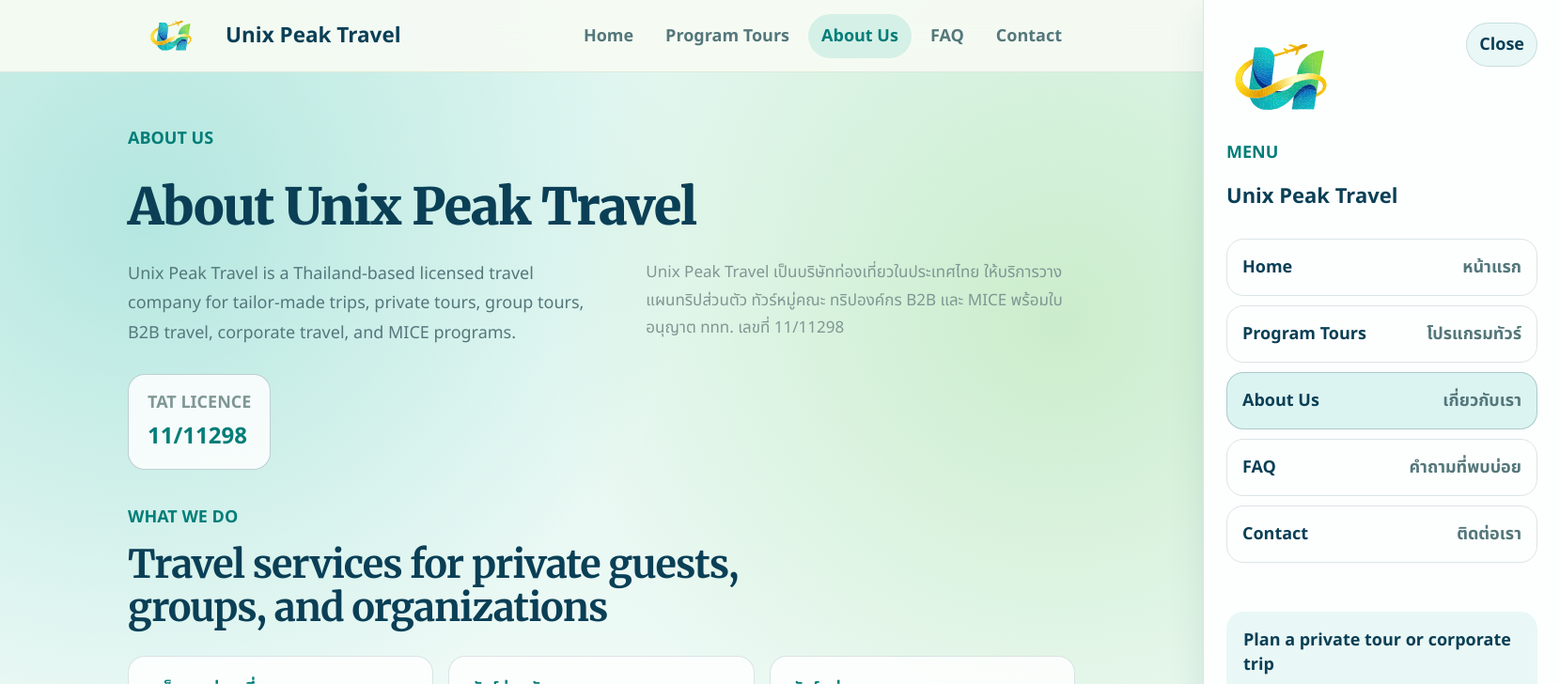
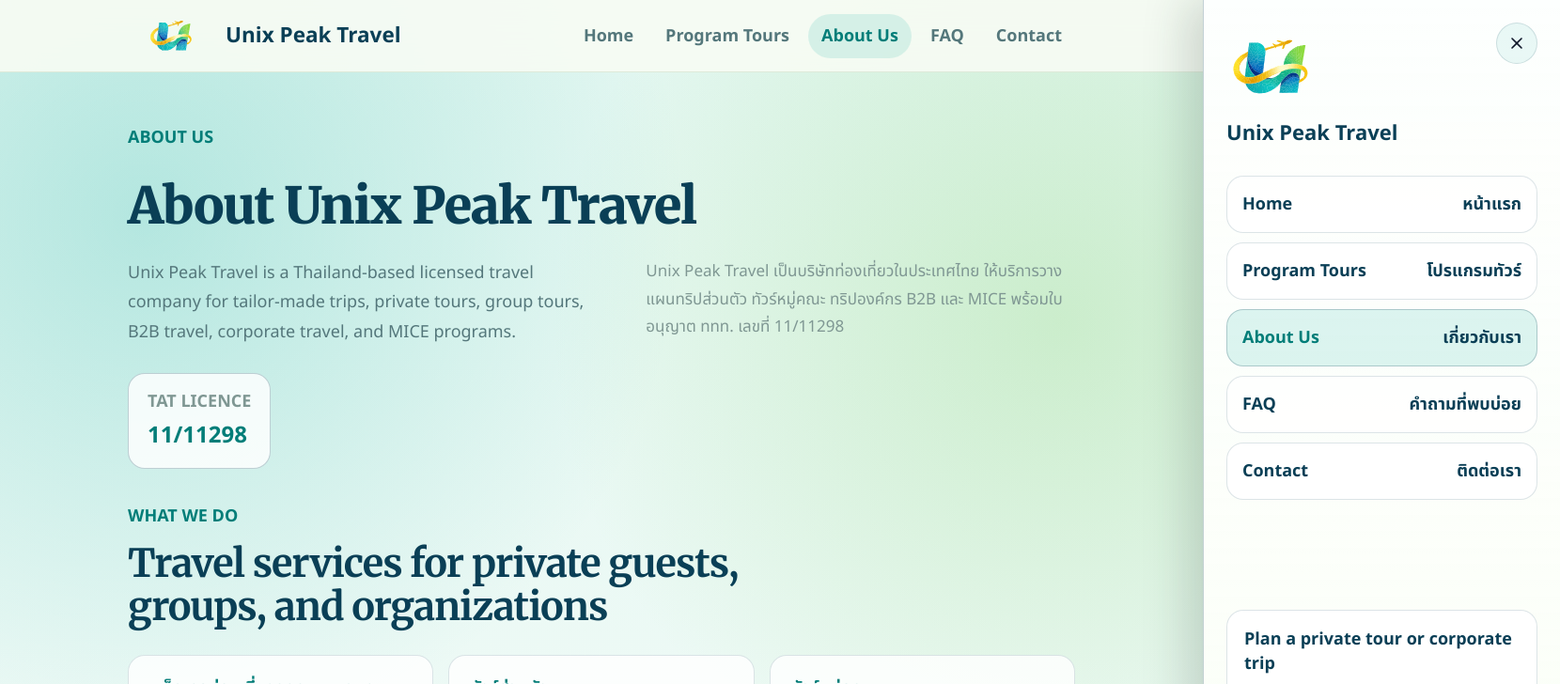
Before and after one commit to unixpeak/unixpeak, a Next.js app: page /about in a window 1280 px wide. Shown: the top 728 px of the page at 94% size, 1660 px wide, since content can reach past the window. Built offline with nearby package versions, Linux system fonts and the light colour scheme.

Commit message:
Update nav bar

```diff
--- a/src/app/globals.css
+++ b/src/app/globals.css
@@ -9,8 +9,9 @@
 
   --container: 1280px;
   --pad-x: 2rem;
+  --nav-height: 76px;
   --section-y: 2.75rem;
-  --scroll-offset: 86px;
+  --scroll-offset: calc(var(--nav-height) + 10px);
 
   --font-display: 'Merriweather', 'Noto Sans Thai', 'Prompt', serif;
   --font-body: 'Noto Sans Thai', 'Prompt', sans-serif;
@@ -125,6 +126,7 @@
   display: flex;
   flex-direction: column;
   overflow-x: clip;
+  padding-top: var(--nav-height);
 
   color: var(--text);
   font-family: var(--font-body);
@@ -498,7 +500,6 @@
   }
 
   :root {
-    --scroll-offset: 78px;
     --section-y: 2.35rem;
   }
 }
@@ -510,7 +511,7 @@
 
   :root {
     --pad-x: 1rem;
-    --scroll-offset: 72px;
+    --nav-height: 68px;
     --section-y: 2rem;
   }
 
--- a/src/components/Footer/Footer.tsx
+++ b/src/components/Footer/Footer.tsx
@@ -49,7 +49,7 @@
       ? {
           label: "Phone",
           href: `tel:${primaryPhone.phone.replaceAll("-", "")}`,
-          icon: "/icons/Phone.png",
+          icon: "/icons/Phone.svg",
           external: false,
         }
       : null,
--- a/src/components/Nav/Nav.module.css
+++ b/src/components/Nav/Nav.module.css
@@ -1,6 +1,8 @@
 .header {
-  position: sticky;
+  position: fixed;
   top: 0;
+  left: 0;
+  right: 0;
   z-index: 50;
   border-bottom: 1px solid rgba(219, 232, 212, 0.84);
   background: rgba(247, 251, 243, 0.92);
@@ -12,7 +14,7 @@
   align-items: center;
   justify-content: space-between;
   width: min(100%, var(--layout-max-width));
-  min-height: 76px;
+  min-height: var(--nav-height, 76px);
   margin: 0 auto;
   padding: 0 var(--layout-gutter);
   gap: 24px;
@@ -106,7 +108,8 @@
   inset: 0;
   z-index: 80;
   border: 0;
-  background: rgba(23, 48, 34, 0.34);
+  background: rgba(8, 32, 31, 0.42);
+  backdrop-filter: blur(2px);
   cursor: pointer;
   opacity: 0;
   pointer-events: none;
@@ -130,9 +133,13 @@
   gap: 26px;
   overflow-y: auto;
   overscroll-behavior: contain;
-  border-left: 1px solid var(--color-border);
-  background: var(--color-surface);
-  box-shadow: var(--shadow-soft);
+  border-left: 1px solid var(--color-border-strong);
+  background: linear-gradient(
+    180deg,
+    var(--color-surface) 0%,
+    #fbfff8 100%
+  );
+  box-shadow: -18px 0 44px rgba(33, 55, 42, 0.18);
   padding: 24px;
   transform: translateX(100%);
   transition: transform var(--transition-base);
@@ -151,39 +158,34 @@
 
 .drawerBrand {
   display: grid;
-  gap: 8px;
+  gap: 6px;
   min-width: 0;
 }
 
 .drawerLogo {
-  width: 116px;
+  width: 94px;
   height: auto;
   object-fit: contain;
 }
 
-.drawerEyebrow {
-  color: var(--color-accent-strong);
-  font-size: 1rem;
-  font-weight: 800;
-  text-transform: uppercase;
-}
-
 .drawerTitle {
-  margin-top: 4px;
   color: var(--color-text);
   font-size: 22px;
   font-weight: 800;
 }
 
 .closeButton {
+  display: inline-flex;
+  align-items: center;
+  justify-content: center;
+  width: 44px;
+  height: 44px;
+  flex: 0 0 auto;
   border: 1px solid var(--color-border);
   border-radius: var(--radius-pill);
   background: var(--color-surface-soft);
-  color: var(--color-text);
   cursor: pointer;
-  font-size: 1rem;
-  font-weight: 800;
-  padding: 9px 13px;
+  padding: 0;
 }
 
 .drawerNav {
@@ -199,6 +201,7 @@
   min-width: 0;
   border: 1px solid var(--color-border);
   border-radius: var(--radius-md);
+  background: rgba(255, 255, 255, 0.92);
   color: var(--color-text);
   font-size: 18px;
   font-weight: 800;
@@ -210,10 +213,11 @@
 .drawerLink:hover {
   border-color: var(--color-border-strong);
   background: var(--color-accent-soft);
+  color: var(--color-accent-strong);
 }
 
 .drawerLinkThai {
-  color: var(--color-text-muted);
+  color: var(--color-text);
   font-size: 1rem;
   font-weight: 700;
   text-align: right;
@@ -221,9 +225,10 @@
 
 .drawerContact {
   margin-top: auto;
+  border: 1px solid var(--color-border);
   border-radius: var(--radius-md);
-  background: var(--color-surface-soft);
-  color: var(--color-text-muted);
+  background: rgba(255, 255, 255, 0.94);
+  color: var(--color-text);
   padding: 18px;
 }
 
@@ -243,10 +248,6 @@
 }
 
 @media (max-width: 820px) {
-  .inner {
-    min-height: 68px;
-  }
-
   .desktopNav {
     display: none;
   }
--- a/src/components/Nav/Nav.tsx
+++ b/src/components/Nav/Nav.tsx
@@ -21,6 +21,7 @@
   }, [isOpen]);
 
   return (
+    <>
       <header className={styles.header}>
         <div className={styles.inner}>
           <Link
@@ -71,6 +72,7 @@
             <span aria-hidden="true" />
           </button>
         </div>
+      </header>
 
       <button
         className={`${styles.backdrop} ${isOpen ? styles.backdropOpen : ""}`}
@@ -92,10 +94,9 @@
               className={styles.drawerLogo}
               src="/logo/unixpeak-logo.svg"
               alt={`${siteInfo.companyName} logo`}
-              width={160}
-              height={54}
+              width={132}
+              height={44}
             />
-            <p className={styles.drawerEyebrow}>Menu</p>
             <p className={styles.drawerTitle}>{siteInfo.companyName}</p>
           </div>
           <button
@@ -104,7 +105,13 @@
             aria-label="Close navigation menu"
             onClick={closeMenu}
           >
-            <span aria-hidden="true">Close</span>
+            <Image
+              src="/icons/Utils/close-x.svg"
+              alt=""
+              width={20}
+              height={20}
+              aria-hidden="true"
+            />
           </button>
         </div>
 
@@ -131,6 +138,6 @@
           </a>
         </div>
       </aside>
-    </header>
+    </>
   );
 }
```
Also changed, not shown: public/icons/Phone.svg (added). Lines whose indentation alone changed are shown as unchanged.
